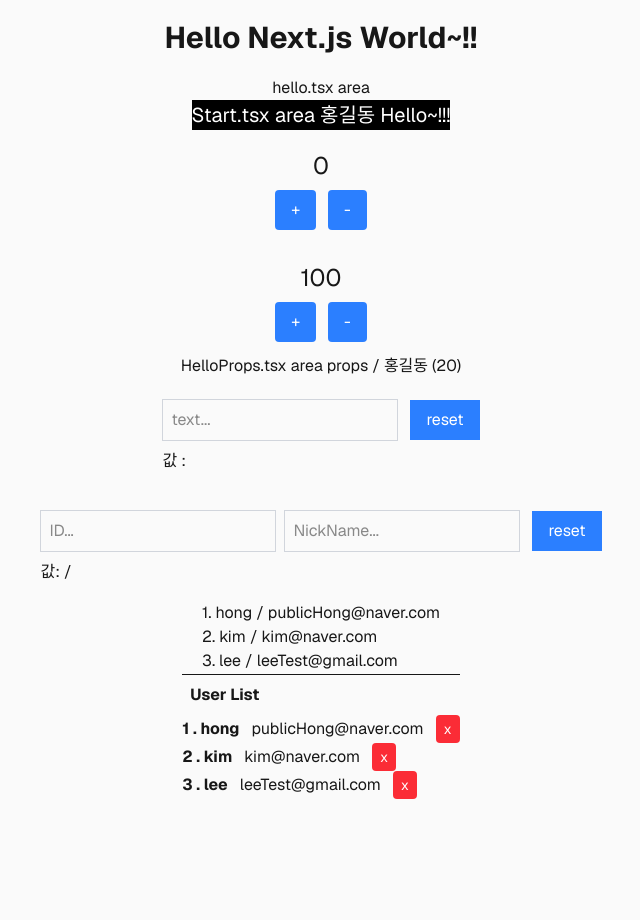
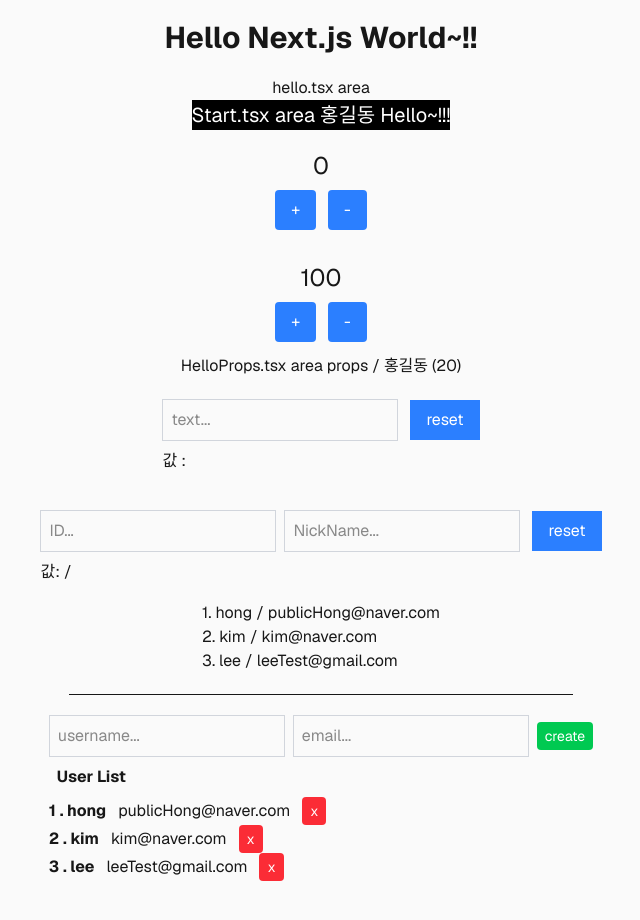
Before and after one commit to dhalfks/next-app, a Next.js app: page / in a window 1280 px wide. Shown: the top 920 px of the page, without its empty margins (319-959 px from the left). Built offline with nearby package versions, Linux system fonts and the light colour scheme.

Commit message:
next-app 6

```diff
--- /dev/null
+++ b/app/components/user/createUser.tsx
@@ -0,0 +1,25 @@
+type CreateUserProps = {
+    username:string;
+    email:string;
+}
+
+export default function CreateUser({username, email}: CreateUserProps){
+    return(
+        <div>
+            <input className="border border-gray-300 p-2 mr-2"
+                type="text"
+                name="username"
+                value={username}
+                placeholder="username..."
+            />
+            <input className="border border-gray-300 p-2 mr-2"
+                type="text"
+                name="email"
+                value={email}
+                placeholder="email..."
+            />
+            <button className="px-2 py-1 text-sm bg-green-500 text-white rounded hover:bg-green-700"
+            >create</button>
+        </div>
+    )
+}
--- a/app/components/user/userList1.tsx
+++ b/app/components/user/userList1.tsx
@@ -8,7 +8,6 @@ type userProps = {
 export default function UserList1({users}:userProps){
     return(
         <div>
-            <hr />
             <h2 className="font-bold m-2">User List</h2>
             {
                 users.map( user => (
--- a/app/components/user/userList2.tsx
+++ b/app/components/user/userList2.tsx
@@ -1,5 +1,6 @@
-import { useState } from "react"
+import { useRef, useState } from "react"
 import UserList1 from "./userList1";
+import CreateUser from "./createUser";
 
 export default function UserList2(){
     // users의 변화를 주기 위해 (등록, 삭제, 수정) useState() 관리
@@ -24,9 +25,26 @@ export default function UserList2(){
         },
     ]);
 
+    // users 객체가 있는 위치에서 useState() 구성
+    // user 객체를 생성 => users 추가
+
+    // id 설정
+    const nextId = useRef(4); // user 값을 추가할 때 사용할 id
+
+    // createUser 값을 관리 useState()
+    const [inputs, setInputs] = useState({
+        username:'',
+        email:''
+    });
+
+    const {username, email} = inputs;
+
+
     return(
         <div>
+            <hr className="m-5" />
             {/* user를 등록할 input => CreateUser 컴포넌트 생성 */}
+            <CreateUser username={username} email={email} />
 
             {/* 출력에 필요한 컴포넌트 UserList1 생성 */}
             <UserList1 users={users} />
```
Also changed, not shown: app/components/user/user수행순서.txt.
